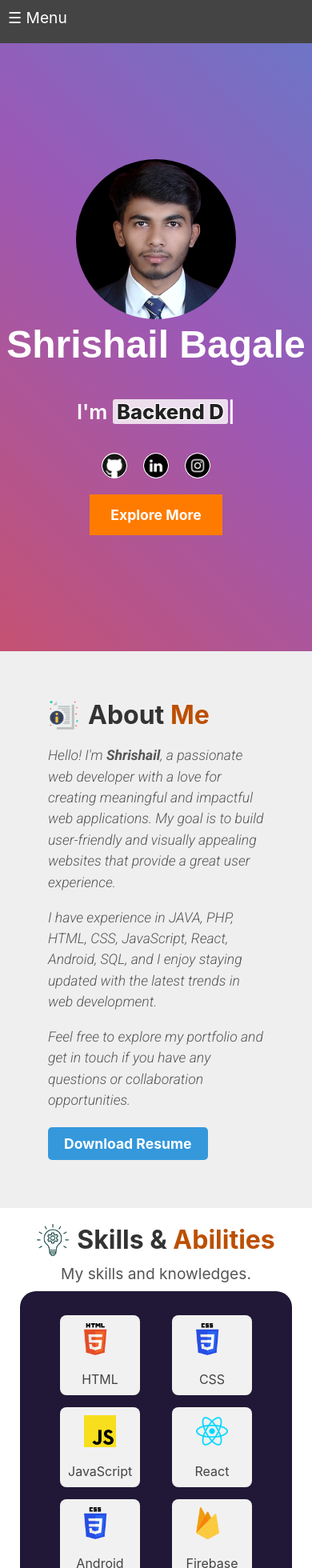
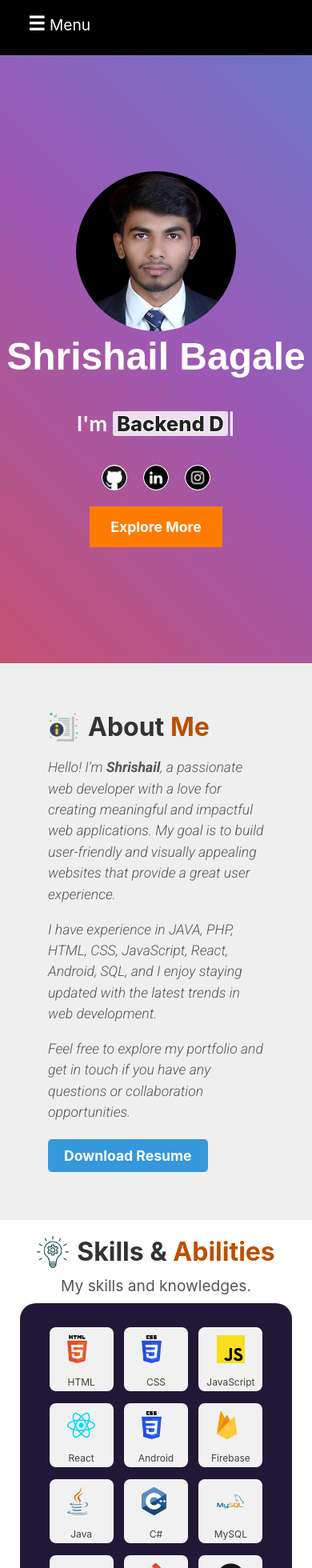
Before and after one commit to shrishailbagale/my-portfolio, a React (Create React App) app: page / in a window 390 px wide. Shown: the top 1960 px of the page at 80% size. Built offline with nearby package versions, Linux system fonts and the light colour scheme; a web font is replaced by a local one.

Commit message:
first commit

```diff
--- a/src/components/Navigation.css
+++ b/src/components/Navigation.css
@@ -1,8 +1,8 @@
 /* Navigation.css */
 
 nav {
-  background-color: #444;
-  padding: 10px;
+  background-color: #000000;
+  padding: 15px;
   opacity: 1000;
 }
 
@@ -12,6 +12,13 @@ nav {
   color: #fff;
   font-size: 1.2em;
   margin-bottom: 10px;
+}
+
+.menu-toggle span{
+  font-size: 24px;
+  font-weight: 600;
+  padding-left: 20px;
+
 }
 
 ul {
--- a/src/components/Skills.css
+++ b/src/components/Skills.css
@@ -58,15 +58,19 @@
   .skill-card {
     background-color: #f1f1f1;
     padding: 10px;
-    width: 80px;
-    height: 80px;
+    width: 60px;
+    height: 60px;
     text-align: center;
     border-radius: 8px;
     transition: transform 0.3s ease;
   }
   .skill-card img {
-    width: 40px;
-    height: 40px;
+    width: 35px;
+    height: 35px;
+  }
+
+  .skill-card p{
+    font-size: 12px;
   }
 
   .skill-card img:hover{
```
